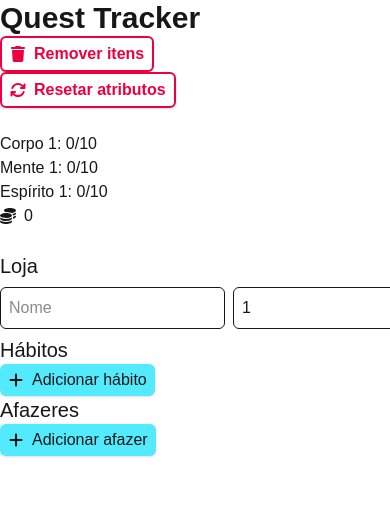
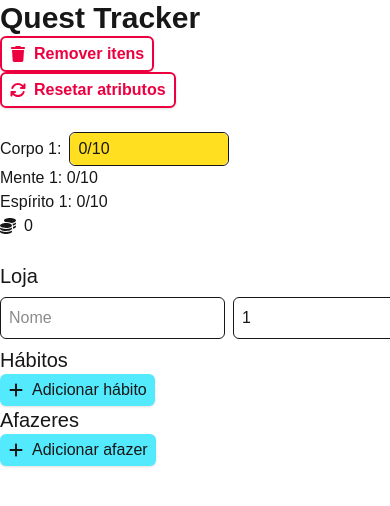
Before and after one commit to gab-souza-martins/gamified-habit-tracker, a Next.js app: page / in a window 390 px wide. Shown: the top 506 px of the page. Built offline with nearby package versions, Linux system fonts and the light colour scheme.

Commit message:
Criados div para o exp do Corpo em UserStats.tsx. Tentativa de fazer a cor de fundo ser responsiva à quantidade de exp falhou

```diff
--- a/src/app/Components/UserStats.tsx
+++ b/src/app/Components/UserStats.tsx
@@ -9,10 +9,16 @@ interface UserStatsProps {
 const UserStats: React.FC<UserStatsProps> = ({ stats }) => {
    return (
       <>
-         <p>
-            Corpo {stats.body.level}: {stats.body.exp}/
-            {stats.body.expToNextLevel}
-         </p>
+         <div className="flex items-center gap-2">
+            Corpo {stats.body.level}:
+            <div className="border rounded-md w-40">
+               <div
+                  className={`rounded-md py-1 px-2 bg-yellow-300 w-${stats.body.exp}/${stats.body.expToNextLevel}`}
+               >
+                  {stats.body.exp}/{stats.body.expToNextLevel}
+               </div>
+            </div>
+         </div>
          <p>
             Mente {stats.mind.level}: {stats.mind.exp}/
             {stats.mind.expToNextLevel}
```
